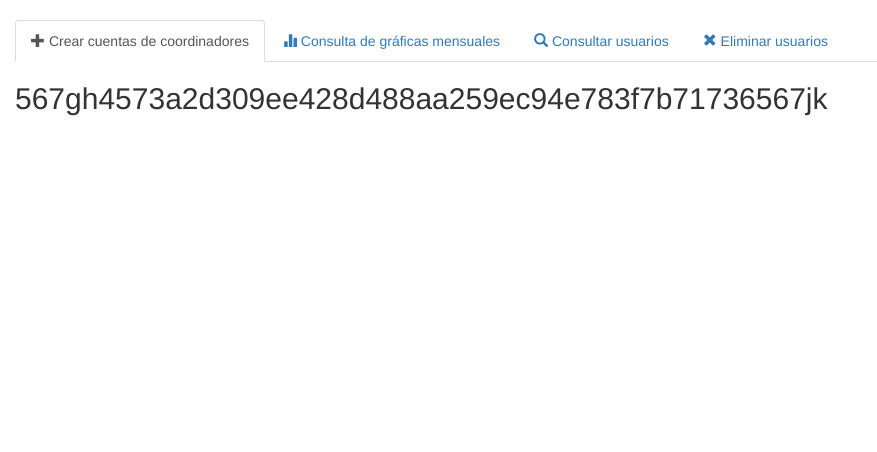
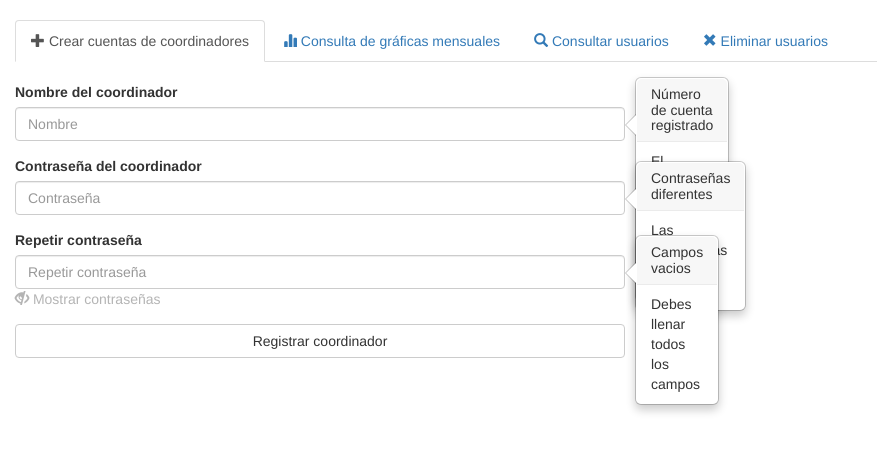
Before and after one commit to AdrianGP04/PREPArados, a PHP site: page /perfil/administrador.php in a window 1280 px wide. Shown: the part 159-611 px from the top of the page, without its empty margins (0-877 px from the left). Run offline with PHP 8.4, Linux system fonts and the light colour scheme; the visitor is signed in with stand-in values (Sample User, id 1).

Commit message:
Agregado el formulario de registro de coordinadores (sin funcionar)

```diff
--- /dev/null
+++ b/js/administrador.js
@@ -0,0 +1,16 @@
+$(document).ready(function(){
+    $(".help").mouseenter(function(){
+        $(".password").attr("type", "text");
+    });
+    $(".help").mouseout(function(){
+        $(".password").attr("type", "password");
+    });
+
+    $("#coordRegister").popover({title: "Número de cuenta registrado", content: "El número de cuenta ingresado ya ha sido registrado", placement: "right"});
+    $("#passwordCoordRegister").popover({title: "Contraseñas diferentes", content: "Las contraseñas deben ser iguales", placement: "right"});
+    $("#passwordCoordRegister2").popover({title: "Campos vacios", content: "Debes llenar todos los campos", placement: "right"});
+    $("#coordRegister").popover("show");
+    $("#passwordCoordRegister").popover("show");
+    $("#passwordCoordRegister2").popover("show");
+
+});
--- a/perfil/administrador.php
+++ b/perfil/administrador.php
@@ -13,6 +13,7 @@
         <link type="image/x-icon" href="../resources/favicon.ico" rel="icon" />
         <script src="../bootstrap/js/jquery.min.js"></script>
         <link rel="stylesheet" href="../bootstrap/css/bootstrap.min.css">
+		<link rel="stylesheet" href="../styles/administrador.css">
         <script src="../bootstrap/js/bootstrap.min.js"></script>
 	</head>
 	<body>
@@ -62,9 +63,29 @@
       </ul>
       <div class="tab-content">
         <div role="tabpanel" class="tab-pane active" id="CreateAccounts">
-          <section>
-            <h2> <?php echo "567gh".sha1("contraseñacoordinador")."567jk" ?> </h2>
-          </section>
+			<br/>
+			<div class="row">
+				<div class="col-lg-6">
+					<section>
+						<form id="RegisterFormCoord" method="POST" action="./programs/registro.php" autocomplete="off">
+							<div class="form-group">
+								<label for="coordRegister"> Nombre del coordinador </label>
+								<input id="coordRegister" data-trigger="focus" name="userRegister" type="text" class="form-control" placeholder="Nombre">
+							</div>
+							<div class="form-group">
+								<label for="passwordCoordRegister"> Contraseña del coordinador </label>
+								<input id="passwordCoordRegister" data-trigger="focus" ="passwordRegister" type="password" class="form-control password" placeholder="Contraseña">
+							</div>
+							<div class="form-group">
+								<label for="passwordCoordRegister2"> Repetir contraseña </label>
+								<input id="passwordCoordRegister2" data-trigger="focus" name="passwordRegister2" type="password" class="form-control password" placeholder="Repetir contraseña">
+								<span class="help"> <span class="glyphicon glyphicon-eye-close"></span> Mostrar contraseñas </span>
+							</div>
+							<button id="CoordRegisterSubmit" type="submit" class="btn btn-default btn-block"> Registrar coordinador </button>
+						</form>
+					</section>
+				</div>
+			</div>
         </div>
         <div role="tabpanel" class="tab-pane" id="SearchUsers">
           <section>
@@ -81,8 +102,8 @@
             <h2> Eliminación de usuarios </h2>
           </section>
         </div>
-
       </div>
     </div>
   </body>
+  <script src="../js/administrador.js"></script>
 </html>
--- /dev/null
+++ b/styles/administrador.css
@@ -0,0 +1,3 @@
+.help{
+    color: rgba(150, 150, 150, 0.71);
+}
```
